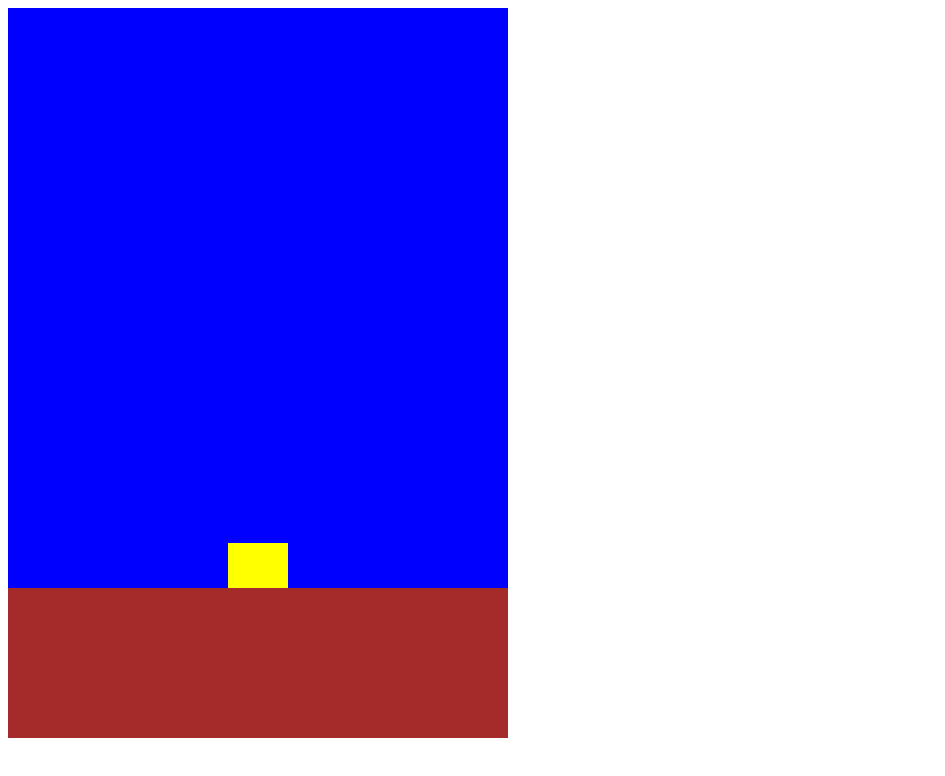
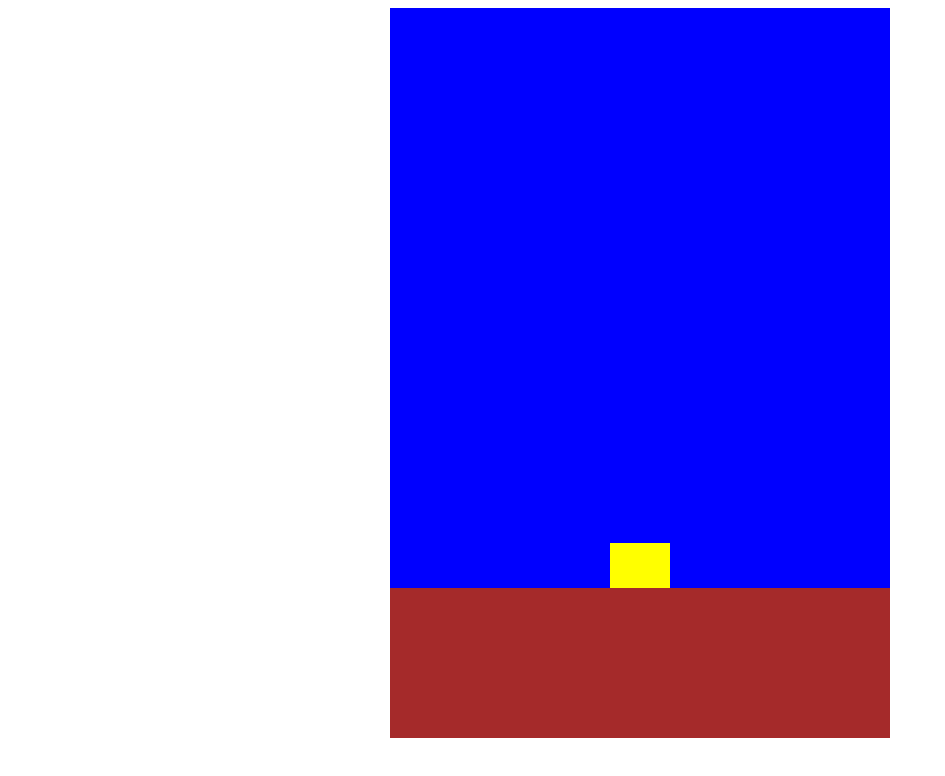
Before and after one commit to tallescorradini/flappy-bird, a plain HTML site: page index.html in a window 1280 px wide. Shown: the whole page, without its empty margins (0-945 px from the left). Drawn offline with Linux system fonts and the light colour scheme.

Commit message:
feat: hide objects outside of the scene

```diff
--- a/style.css
+++ b/style.css
@@ -1,6 +1,33 @@
 .game-container {
+  position: relative;
+
+  margin: auto;
+
   width: 500px;
   height: 730px;
+}
+
+.game-container::before,
+.game-container::after {
+  content: "";
+
+  width: 60px;
+  height: 730px;
+
+  position: absolute;
+
+  background-color: white;
+
+  z-index: 999;
+}
+
+.game-container::before {
+  left: -60px;
+}
+
+.game-container::after {
+  top: 0px;
+  right: -60px;
 }
 
 .sky {
```
